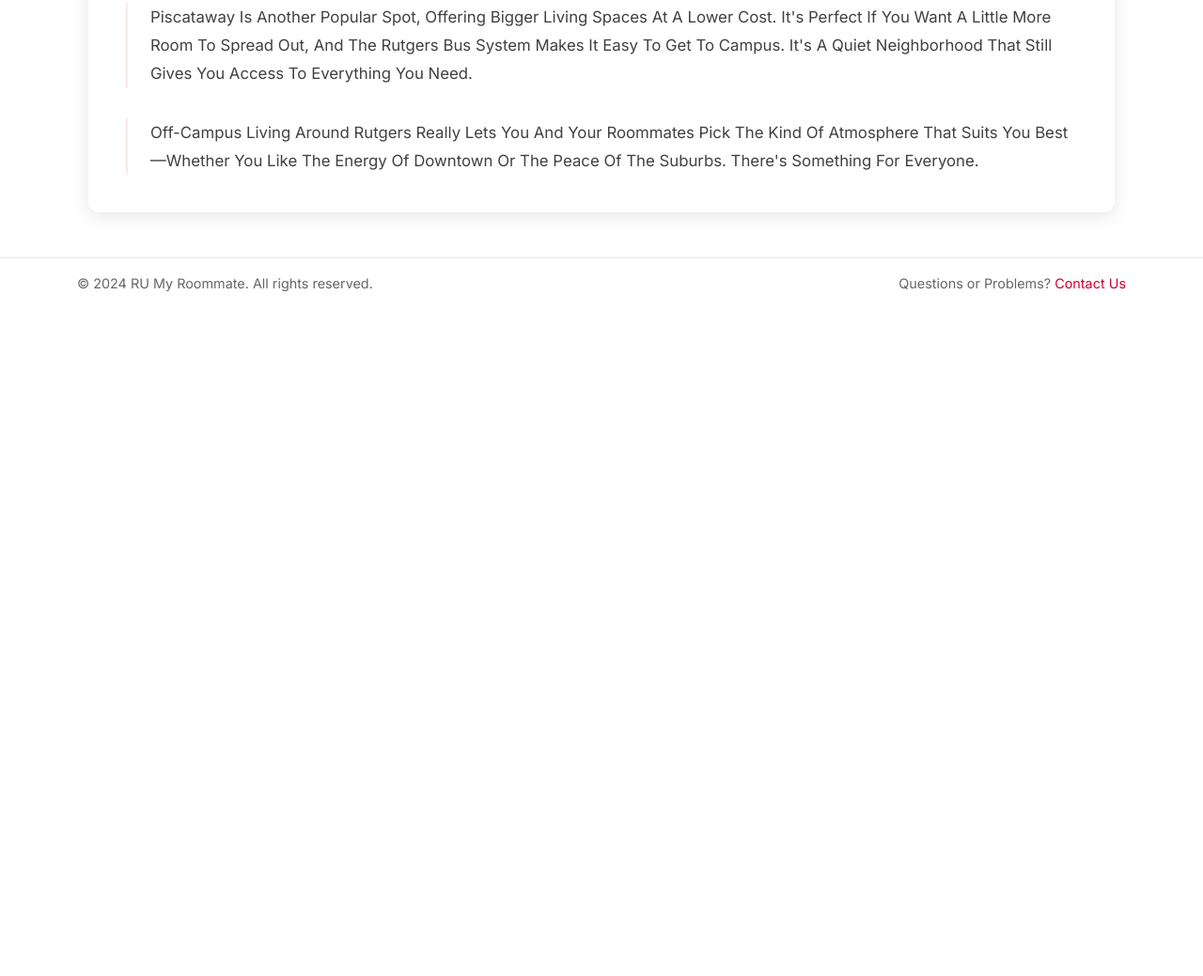
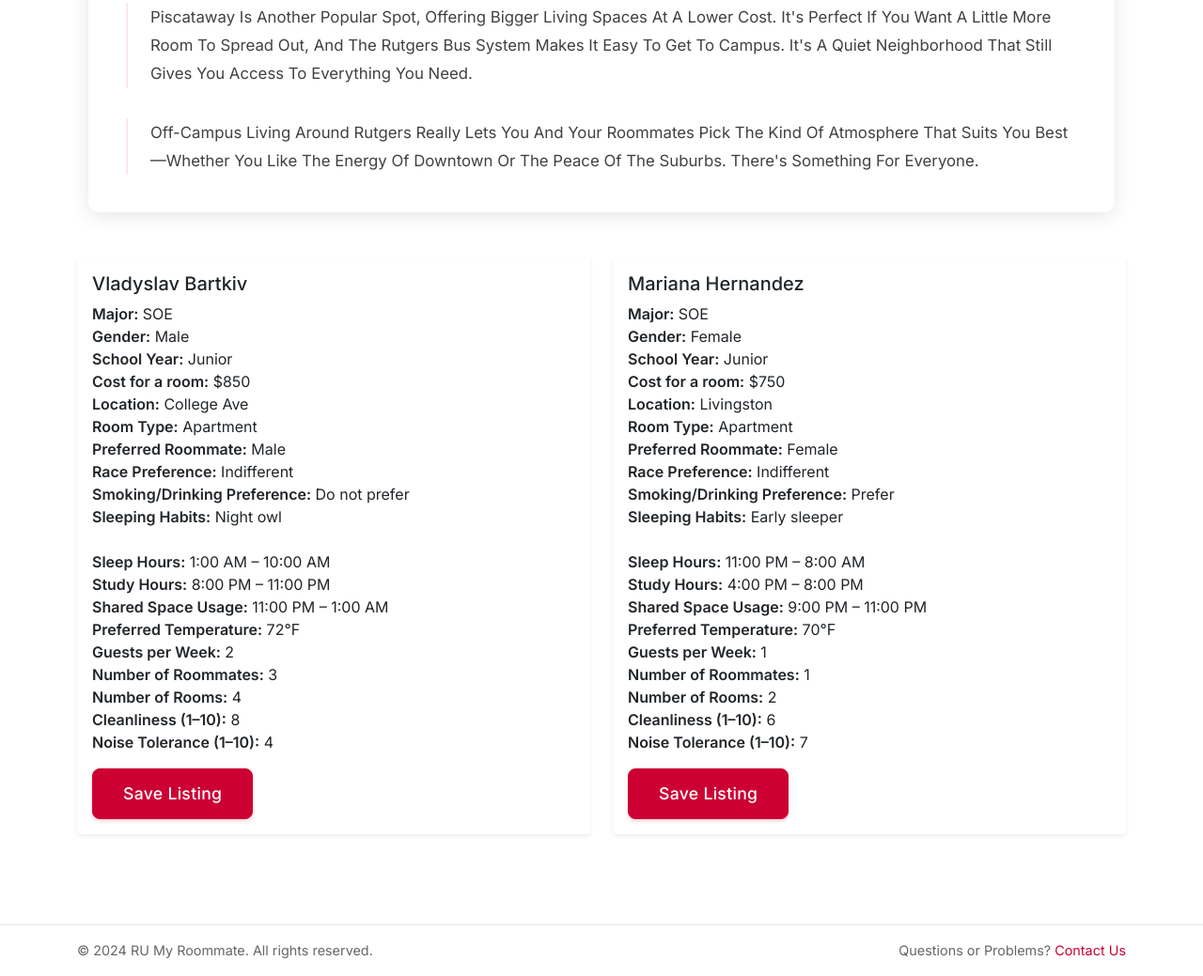
Before and after one commit to mlp276/rumyroommate, a website: page frontpage.html in a window 1280 px wide. Shown: the part 5229-6268 px from the top of the page at 94% size. Before the commit the page ends 5558 px from the top, so only its background shows below. Drawn offline with nearby package versions, Linux system fonts and the light colour scheme; files whose address does not match are found by name.

Commit message:
Use Case 04 Implementation

```diff
--- a/frontpage.html
+++ b/frontpage.html
@@ -106,6 +106,7 @@
                     <div class="housing-options-box">
                         <h2 class="text-center mb-0" style="color: var(--rutgers-red); font-weight: 600; font-size: 1.8rem; letter-spacing: 0.5px;">Your Housing Options...</h2>
                     </div>
+
                 </div>
             </div>
         </div>
@@ -424,6 +425,69 @@
             </div>
         </div>
     </div>
+    <div class="container mt-5">
+        <div class="row">
+          <div class="col-md-6 mb-4">
+            <div class="card shadow-sm">
+              <div class="card-body">
+                <h5 class="card-title">Vladyslav Bartkiv</h5>
+                <p class="card-text"><strong>Major:</strong> SOE<br>
+                  <strong>Gender:</strong> Male<br>
+                  <strong>School Year:</strong> Junior<br>
+                  <strong>Cost for a room:</strong> $850<br>
+                  <strong>Location:</strong> College Ave<br>
+                  <strong>Room Type:</strong> Apartment<br>
+                  <strong>Preferred Roommate:</strong> Male<br>
+                  <strong>Race Preference:</strong> Indifferent<br>
+                  <strong>Smoking/Drinking Preference:</strong> Do not prefer<br>
+                  <strong>Sleeping Habits:</strong> Night owl<br><br>
+
+                  <strong>Sleep Hours:</strong> 1:00 AM – 10:00 AM<br>
+                  <strong>Study Hours:</strong> 8:00 PM – 11:00 PM<br>
+                  <strong>Shared Space Usage:</strong> 11:00 PM – 1:00 AM<br>
+                  <strong>Preferred Temperature:</strong> 72℉<br>
+                  <strong>Guests per Week:</strong> 2<br>
+                  <strong>Number of Roommates:</strong> 3<br>
+                  <strong>Number of Rooms:</strong> 4<br>
+                  <strong>Cleanliness (1–10):</strong> 8<br>
+                  <strong>Noise Tolerance (1–10):</strong> 4
+                </p>
+                <button class="btn btn-primary" onclick="saveListing(1, 100)">Save Listing</button>
+              </div>
+            </div>
+          </div>
+
+          <div class="col-md-6 mb-4">
+            <div class="card shadow-sm">
+              <div class="card-body">
+                <h5 class="card-title">Mariana Hernandez</h5>
+                <p class="card-text"><strong>Major:</strong> SOE<br>
+                  <strong>Gender:</strong> Female<br>
+                  <strong>School Year:</strong> Junior<br>
+                  <strong>Cost for a room:</strong> $750<br>
+                  <strong>Location:</strong> Livingston<br>
+                  <strong>Room Type:</strong> Apartment<br>
+                  <strong>Preferred Roommate:</strong> Female<br>
+                  <strong>Race Preference:</strong> Indifferent<br>
+                  <strong>Smoking/Drinking Preference:</strong> Prefer<br>
+                  <strong>Sleeping Habits:</strong> Early sleeper<br><br>
+
+                  <strong>Sleep Hours:</strong> 11:00 PM – 8:00 AM<br>
+                  <strong>Study Hours:</strong> 4:00 PM – 8:00 PM<br>
+                  <strong>Shared Space Usage:</strong> 9:00 PM – 11:00 PM<br>
+                  <strong>Preferred Temperature:</strong> 70℉<br>
+                  <strong>Guests per Week:</strong> 1<br>
+                  <strong>Number of Roommates:</strong> 1<br>
+                  <strong>Number of Rooms:</strong> 2<br>
+                  <strong>Cleanliness (1–10):</strong> 6<br>
+                  <strong>Noise Tolerance (1–10):</strong> 7
+                </p>
+                <button class="btn btn-primary" onclick="saveListing(1, 101)">Save Listing</button>
+              </div>
+            </div>
+          </div>
+        </div>
+      </div>
 
     <!-- Footer -->
     <footer class="footer mt-5 py-3">
@@ -549,5 +613,24 @@
             });
         });
     </script>
+    <script>
+     function saveListing(userid, listingid) {
+        fetch('/listings/saved/add', {
+          method: 'POST',
+          headers: {
+            'Content-Type': 'application/json'
+          },
+          body: JSON.stringify({ userid, listingid })
+        })
+        .then(response => response.json())
+        .then(data => {
+          alert(data.message || 'Listing saved!');
+        })
+        .catch(error => {
+          alert('Error saving listing.');
+          console.error('Error:', error);
+        });
+      }
+    </script>
 </body>
 </html>
--- a/mainpage/SaveListing.js
+++ b/mainpage/SaveListing.js
@@ -1,7 +1,7 @@
 const saveListing = function (request, response) {
     const requestMessage = {};
     const dBConnection = initiateDBConnection(host, user, password, database);
-    const sqlInsert = 'INSERT INTO savedroommatelistings (userid, postid) VALUES (placeholder, placeholder)';
+    const sqlInsert = 'INSERT INTO savedroommatelistings (userid, postid) VALUES (?, ?)';
 
     let body = '';
 
--- a/package.json
+++ b/package.json
@@ -10,8 +10,8 @@
   "dependencies": {
     "bcrypt": "^5.1.1",
     "express": "^4.21.2",
-    "express-session": "^1.17.3",
-    "mysql2": "^3.6.5"
+    "express-session": "^1.18.1",
+    "mysql2": "^3.14.1"
   },
   "devDependencies": {
     "nodemon": "^3.0.2"
```
Also changed, not shown: app.js (+6 -6 lines), databaseserver/server.js (+10 -0 lines), 1 other file.
